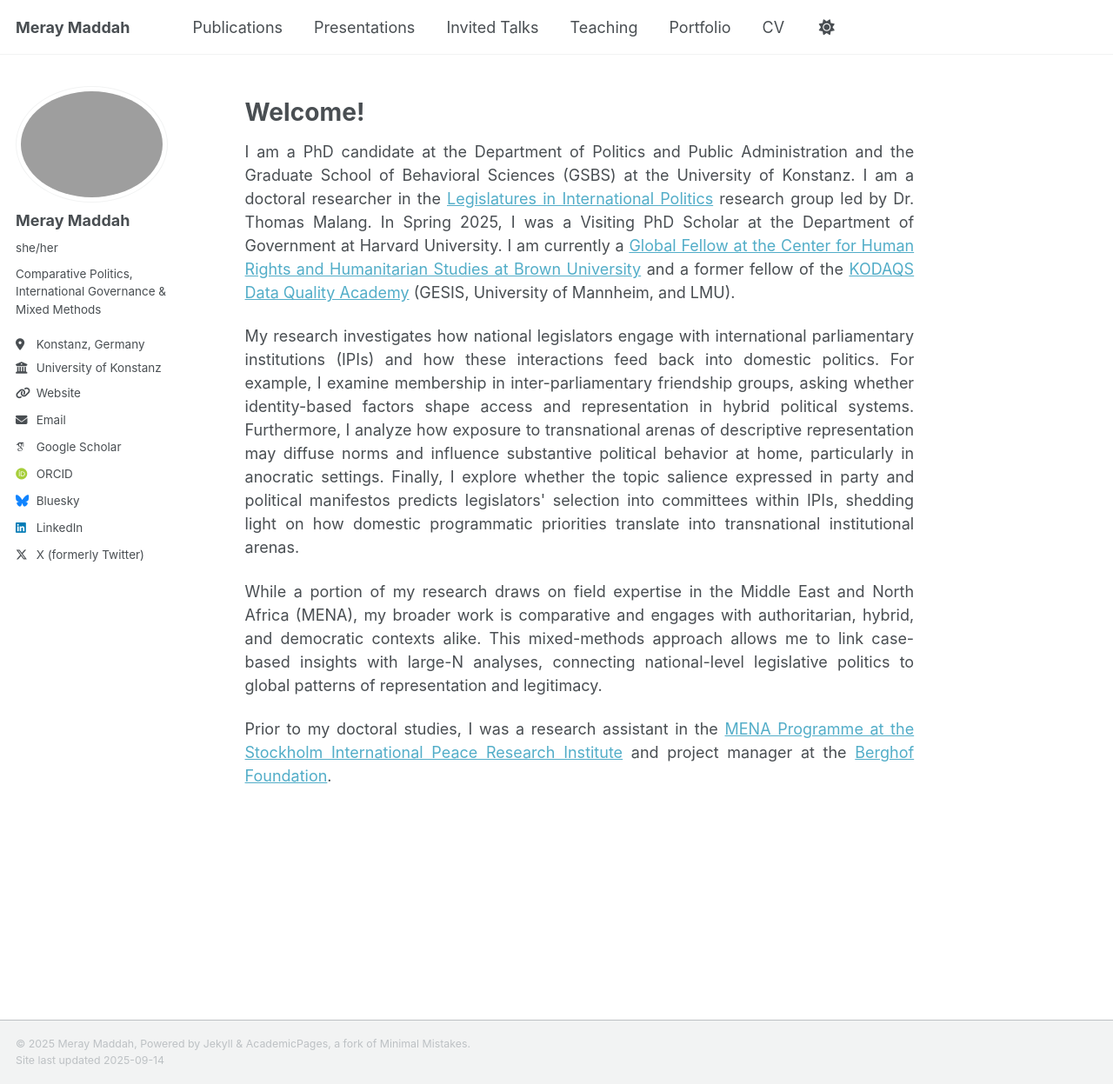
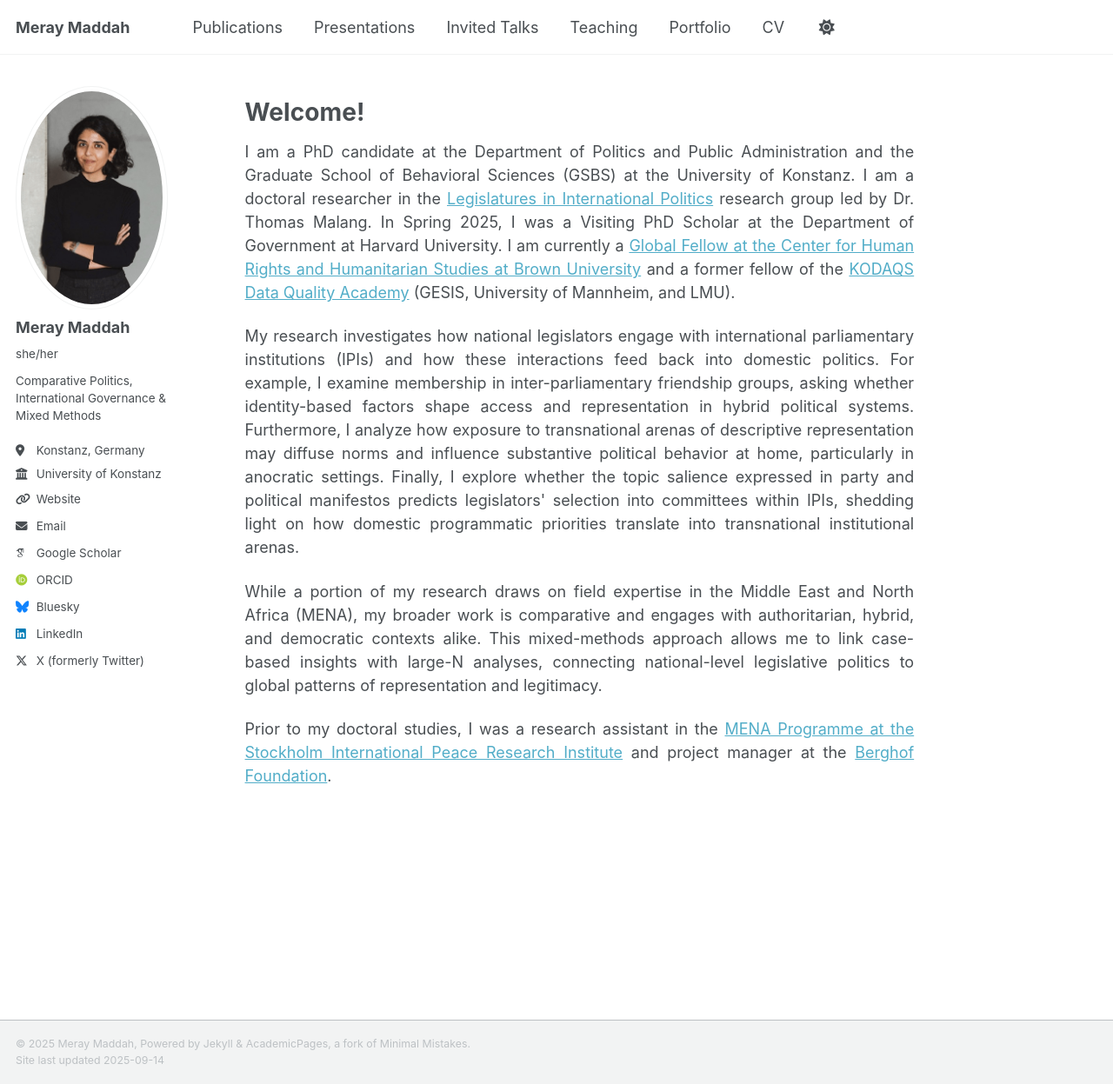
Before and after one commit to MerayMaddah/meraymaddah.github.io, a Jekyll site: the page built from _pages/about.md, in a window 1280 px wide and 1247 px high. Shown: the whole window at 87% size. Built offline with Jekyll 4.4.1, drawn with Linux system fonts in a browser that asks for light colours; some web fonts are replaced; a script that is not in the unit is left out.

Commit message:
Update _config.yml

```diff
--- a/_config.yml
+++ b/_config.yml
@@ -18,7 +18,7 @@ repository               : "meraymaddah/meraymaddah.github.io"
 
 # Site Author
 author:
-  avatar   : "MM.jpg"
+  avatar   : "MM.png"
   name     : "Meray Maddah"
   pronouns : "she/her"
   bio      : "Comparative Politics, International Governance & Mixed Methods"
```
